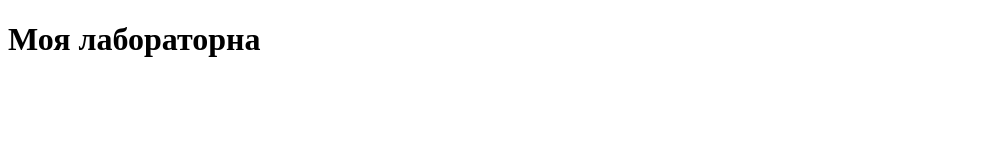
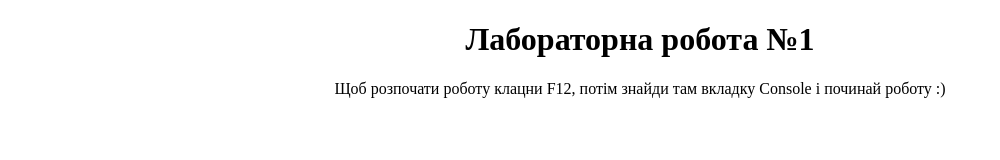
Before and after one commit to Mykola-maker/Web-programming, a plain HTML site: page lab1/index.html in a window 1280 px wide. Shown: the whole page, without its empty margins (0-1000 px from the left). Drawn offline with Linux system fonts and the light colour scheme.

Commit message:
Update index.html

```diff
--- a/lab1/index.html
+++ b/lab1/index.html
@@ -3,10 +3,11 @@
 <head>
     <meta charset="UTF-8">
     <meta name="viewport" content="width=device-width, initial-scale=1.0">
-    <title>Mykola_Laboratorna_1</title>
+    <title>Laboratorna_1</title>
 </head>
 <body>
-    <h1>Моя лабораторна</h1>
+    <center><h1>Лабораторна робота №1</h1></center>
+    <center><p>Щоб розпочати роботу клацни F12, потім знайди там вкладку Console і починай роботу :)</p></center>
     <script src="script.js"></script>
 </body>
 </html>
```
